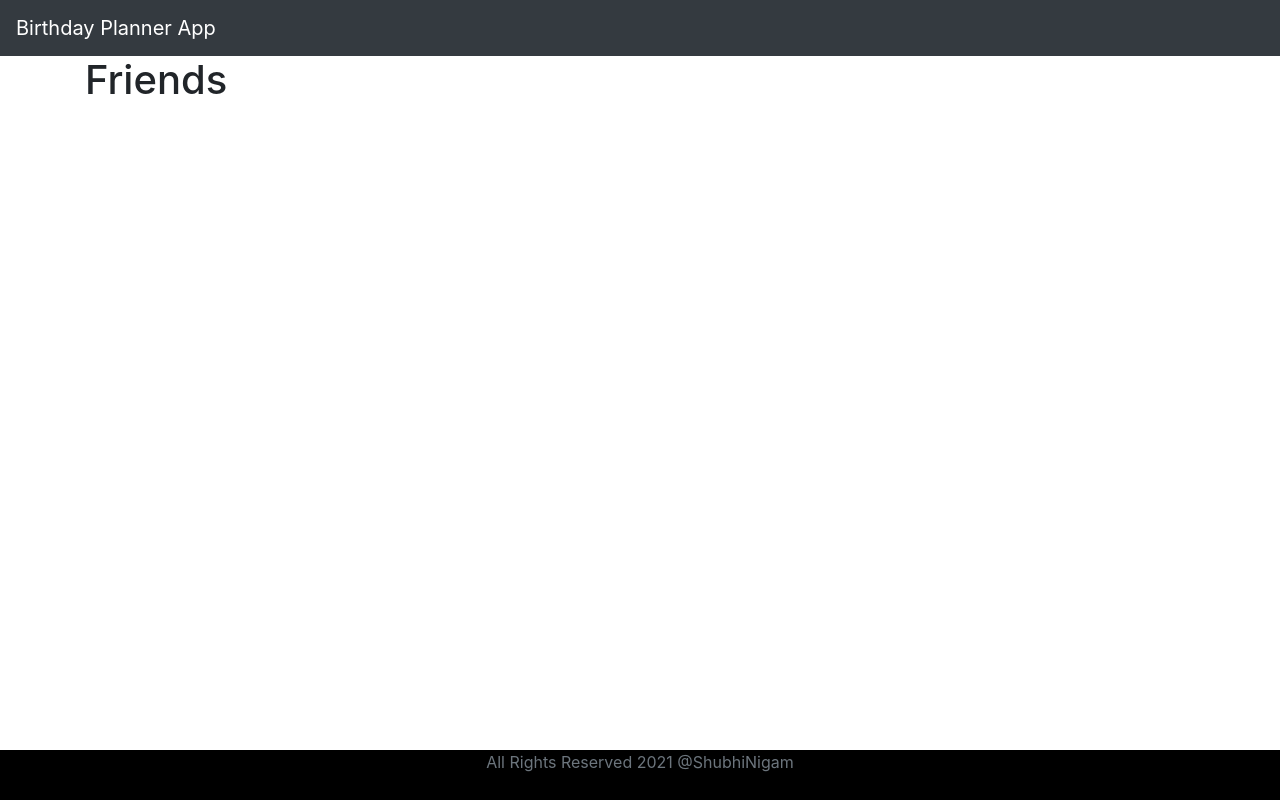
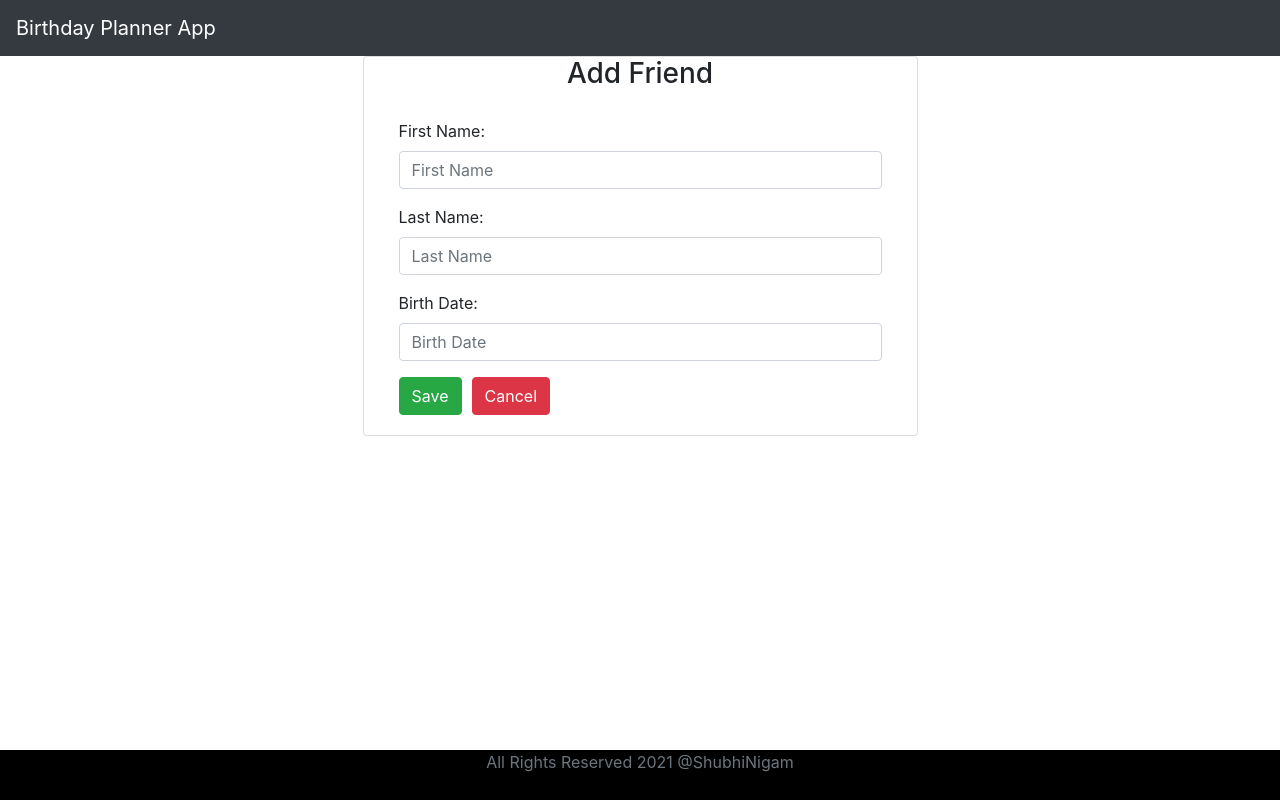
Before and after one commit to ShubhiNigam29/React-SpringBoot-BirthdayPlanner, a React (Create React App) app in the folder react-birthdayplanner/: page /add-friend in a window 1280 px wide. Built offline with nearby package versions, Linux system fonts and the light colour scheme.

Commit message:
React Add Friend Form Handling

```diff
--- a/react-birthdayplanner/src/components/CreateFriendComponent.jsx
+++ b/react-birthdayplanner/src/components/CreateFriendComponent.jsx
@@ -1,10 +1,74 @@
 import React, { Component } from 'react';
 
 class CreateFriendComponent extends Component {
+    constructor(props) {
+        super(props)
+
+        this.state = {
+            firstName: '',
+            lastName: '',
+            birthDate: ''
+        }
+
+        this.changeFirstNameHandler = this.changeFirstNameHandler.bind(this);
+        this.changeLastNameHandler = this.changeLastNameHandler.bind(this);
+        this.changeBirthDateHandler = this.changeBirthDateHandler.bind(this);
+        this.saveFriend = this.saveFriend.bind(this);
+    }
+
+    changeFirstNameHandler = (event) => {
+        this.setState({firstName: event.target.value});
+    }
+
+    changeLastNameHandler = (event) => {
+        this.setState({lastName: event.target.value});
+    }
+
+    changeBirthDateHandler = (event) => {
+        this.setState({birthDate: event.target.value});
+    }
+
+    saveFriend = (e) => {
+        e.preventDefault();
+        let friend = {firstName: this.state.firstName, lastName: this.state.lastName, birthDate: this.state.birthDate};
+        console.log('friend =>' + JSON.stringify(friend));
+    }
+
+    cancel() {
+        this.props.history.push('/friends');
+    }
+
     render() {
         return (
             <div>
-                <h1>Friends</h1>
+                <div className="container">
+                    <div className="row">
+                        <div className="card col-md-6 offset-md-3 offset-md-3">
+                            <h3 className="text-center">Add Friend</h3>
+                            <div className="card-body">
+                                <form>
+                                    <div className="form-group">
+                                        <label>First Name: </label>
+                                        <input placeholder="First Name" name="firstName" className="form-control"
+                                        value={this.state.firstName} onChange={this.changeFirstNameHandler} />
+                                    </div>
+                                    <div className="form-group">
+                                        <label>Last Name: </label>
+                                        <input placeholder="Last Name" name="lastName" className="form-control"
+                                        value={this.state.lastName} onChange={this.changeLastNameHandler} />
+                                    </div>
+                                    <div className="form-group">
+                                        <label>Birth Date: </label>
+                                        <input placeholder="Birth Date" name="birthDate" className="form-control"
+                                        value={this.state.birthDate} onChange={this.changeBirthDateHandler} />
+                                    </div>
+                                    <button className="btn btn-success" onClick={this.saveFriend}>Save</button>
+                                    <button className="btn btn-danger" onClick={this.cancel.bind(this)} style={{marginLeft: "10px"}}>Cancel</button>
+                                </form>
+                            </div>
+                        </div>
+                    </div>
+                </div>
             </div>
         );
     }
```
